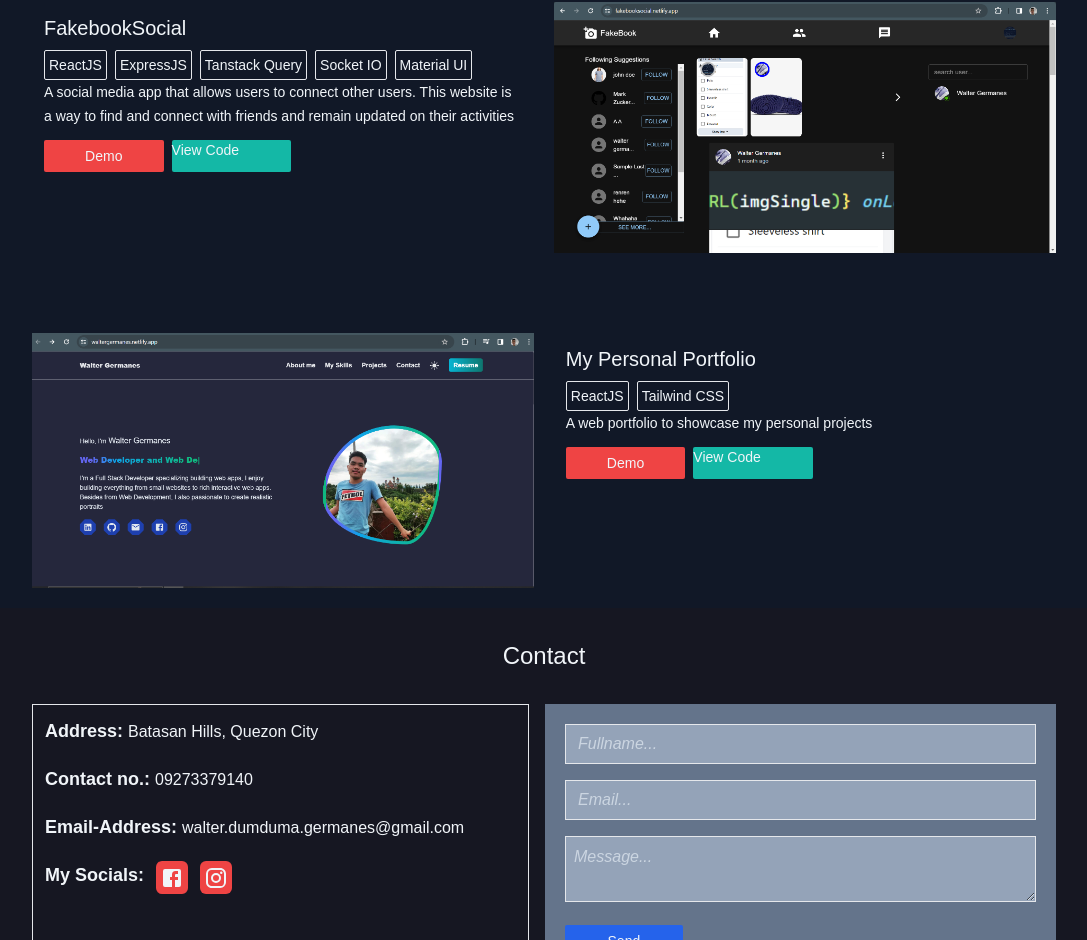
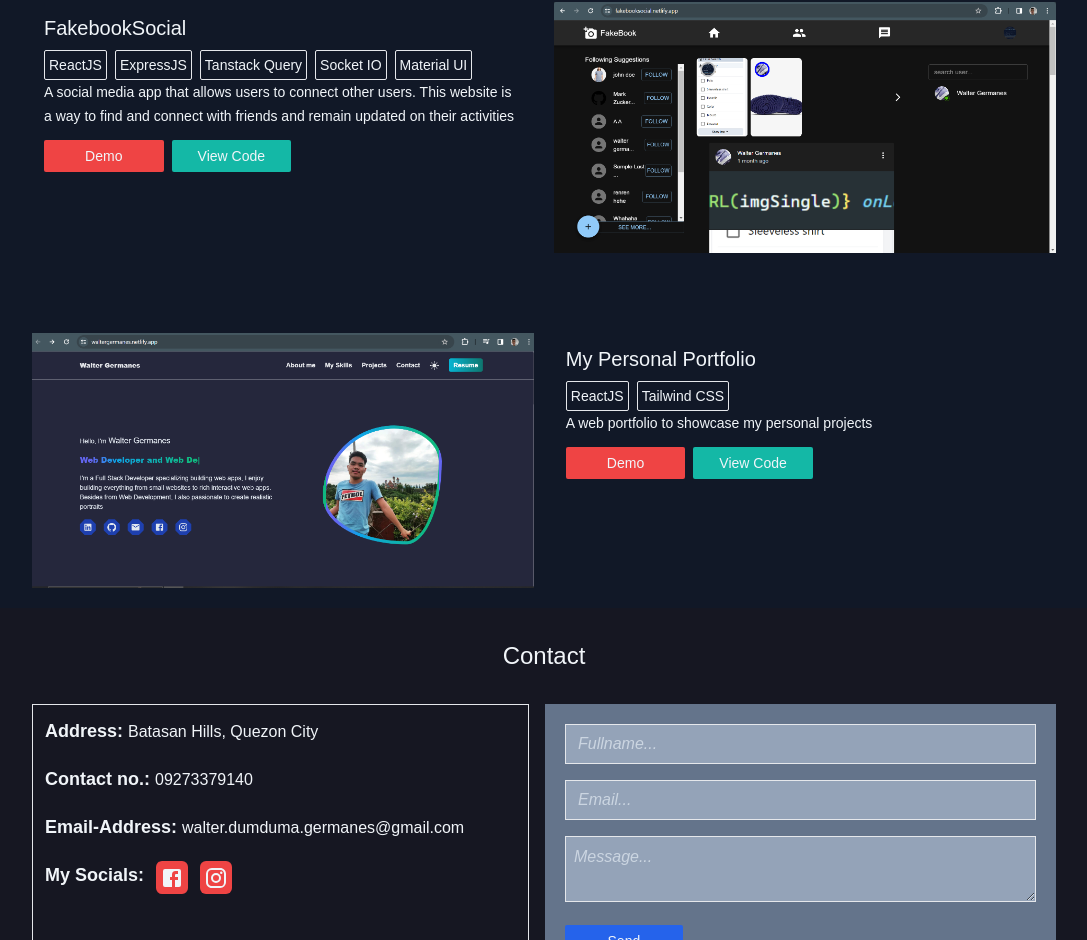
Before and after one commit to waltergermanes/waltergermanes, a React (Vite) app: page / in a window 1280 px wide. Shown: the part 2154-3094 px from the top of the page, without its empty margins (96-1183 px from the left). Built offline with nearby package versions, Linux system fonts and the light colour scheme.

Commit message:
new changes

```diff
--- a/src/App.jsx
+++ b/src/App.jsx
@@ -24,7 +24,7 @@
             <li ><a href='#contact'>Contact</a></li>
             <li className='cursor-pointer' onClick={() => setDarkMode(!darkMode)}>{darkMode ? <LightMode/> : <NightsStay/>}</li>
             <li>
-              <a href="f" className='bg-gradient-to-r from-cyan-500 to-teal-700 px-3 py-2 cursor-pointer rounded-md text-white'>Resume</a>
+              <a href="https://waltergermanes.netlify.app/assets/WALTER_GERMANES-RESUME_.pdf" target="_blank" className='bg-gradient-to-r from-cyan-500 to-teal-700 px-3 py-2 cursor-pointer rounded-md text-white'>Resume</a>
             </li>
           </ul>
         {
--- a/src/Project.jsx
+++ b/src/Project.jsx
@@ -60,7 +60,7 @@
              {
               project.link !== `` &&  <div className="flex gap-2 mt-3">
               <a href={project.link} target="_blank" className='grid place-content-center cursor-pointer w-full sm:w-[25%] bg-red-500 rounded-sm text-sm h-8'>Demo</a>
-              <a href={project.repo} target="_blank" className='w-full sm:w-[25%] bg-teal-500 rounded-sm text-sm h-8'>View Code</a>
+              <a href={project.repo} target="_blank" className='grid place-content-center w-full sm:w-[25%] bg-teal-500 rounded-sm text-sm h-8'>View Code</a>
             </div>
              }
             </div>
```
Also changed, not shown: 1 other file (tests, documents, lock files or other folders).
